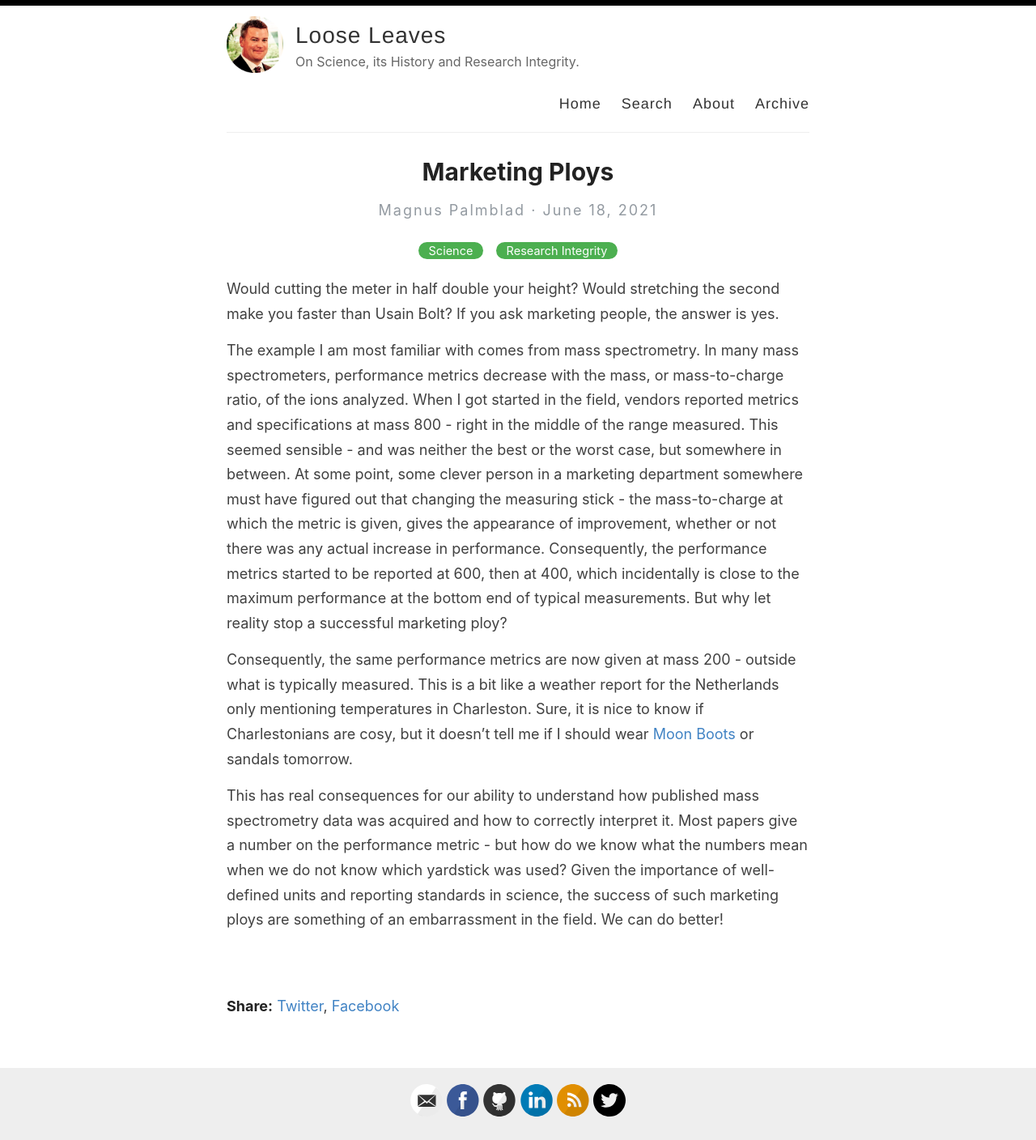
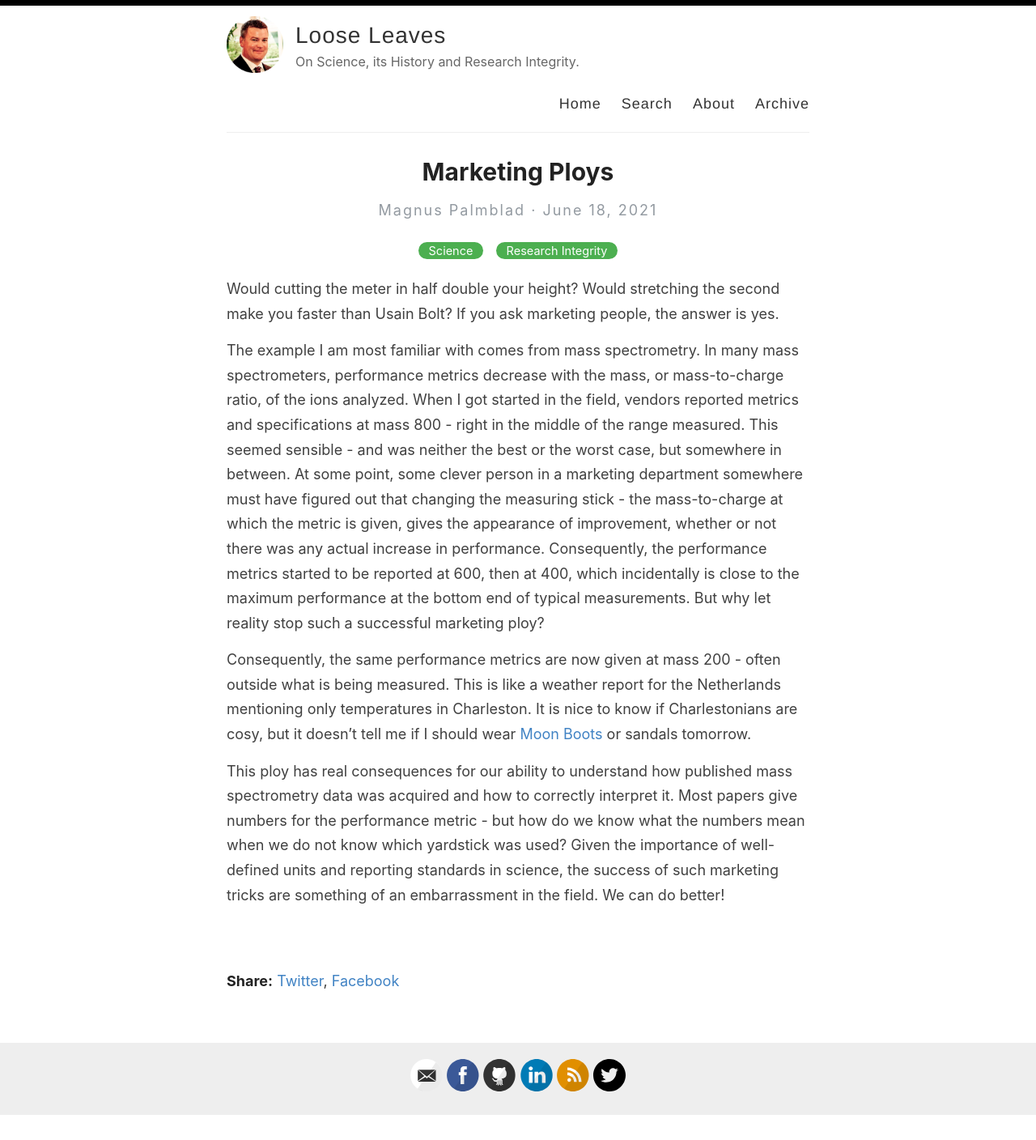
Before and after one commit to amitmerchant1990/reverie, a Jekyll site: the page built from _posts/2021-06-18-Marketing_Ploys.md, in a window 1280 px wide. Shown: the whole page at 81% size. Built offline with Jekyll 4.4.1, drawn with Linux system fonts in a browser that asks for light colours; comment, search, counter and statistics services are not loaded; after the commit the page ends 1378 px from its top, so only the background shows below that.

Commit message:
Update 2021-06-18-Marketing_Ploys.md

```diff
--- a/_posts/2021-06-18-Marketing_Ploys.md
+++ b/_posts/2021-06-18-Marketing_Ploys.md
@@ -7,11 +7,11 @@ excerpt: Would cutting the meter in half double your height? Would stretching th
 
 Would cutting the meter in half double your height? Would stretching the second make you faster than Usain Bolt? If you ask marketing people, the answer is yes.
 
-The example I am most familiar with comes from mass spectrometry. In many mass spectrometers, performance metrics decrease with the mass, or mass-to-charge ratio, of the ions analyzed. When I got started in the field, vendors reported metrics and specifications at mass 800 - right in the middle of the range measured. This seemed sensible - and was neither the best or the worst case, but somewhere in between. At some point, some clever person in a marketing department somewhere must have figured out that changing the measuring stick - the mass-to-charge at which the metric is given, gives the appearance of improvement, whether or not there was any actual increase in performance. Consequently, the performance metrics started to be reported at 600, then at 400, which incidentally is close to the maximum performance at the bottom end of typical measurements. But why let reality stop a successful marketing ploy?
+The example I am most familiar with comes from mass spectrometry. In many mass spectrometers, performance metrics decrease with the mass, or mass-to-charge ratio, of the ions analyzed. When I got started in the field, vendors reported metrics and specifications at mass 800 - right in the middle of the range measured. This seemed sensible - and was neither the best or the worst case, but somewhere in between. At some point, some clever person in a marketing department somewhere must have figured out that changing the measuring stick - the mass-to-charge at which the metric is given, gives the appearance of improvement, whether or not there was any actual increase in performance. Consequently, the performance metrics started to be reported at 600, then at 400, which incidentally is close to the maximum performance at the bottom end of typical measurements. But why let reality stop such a successful marketing ploy?
 
-Consequently, the same performance metrics are now given at mass 200 - outside what is typically measured. This is a bit like a weather report for the Netherlands only mentioning temperatures in Charleston. Sure, it is nice to know if Charlestonians are cosy, but it doesn’t tell me if I should wear [Moon Boots](https://en.wikipedia.org/wiki/Moon_Boot) or sandals tomorrow.
+Consequently, the same performance metrics are now given at mass 200 - often outside what is being measured. This is like a weather report for the Netherlands mentioning only temperatures in Charleston. It is nice to know if Charlestonians are cosy, but it doesn’t tell me if I should wear [Moon Boots](https://en.wikipedia.org/wiki/Moon_Boot) or sandals tomorrow.
 
-This has real consequences for our ability to understand how published mass spectrometry data was acquired and how to correctly interpret it. Most papers give a number on the performance metric - but how do we know what the numbers mean when we do not know which yardstick was used? Given the importance of well-defined units and reporting standards in science, the success of such marketing ploys are something of an embarrassment in the field. We can do better!
+This ploy has real consequences for our ability to understand how published mass spectrometry data was acquired and how to correctly interpret it. Most papers give numbers for the performance metric - but how do we know what the numbers mean when we do not know which yardstick was used? Given the importance of well-defined units and reporting standards in science, the success of such marketing tricks are something of an embarrassment in the field. We can do better!
 &nbsp;
 &nbsp;
 &nbsp;
```
